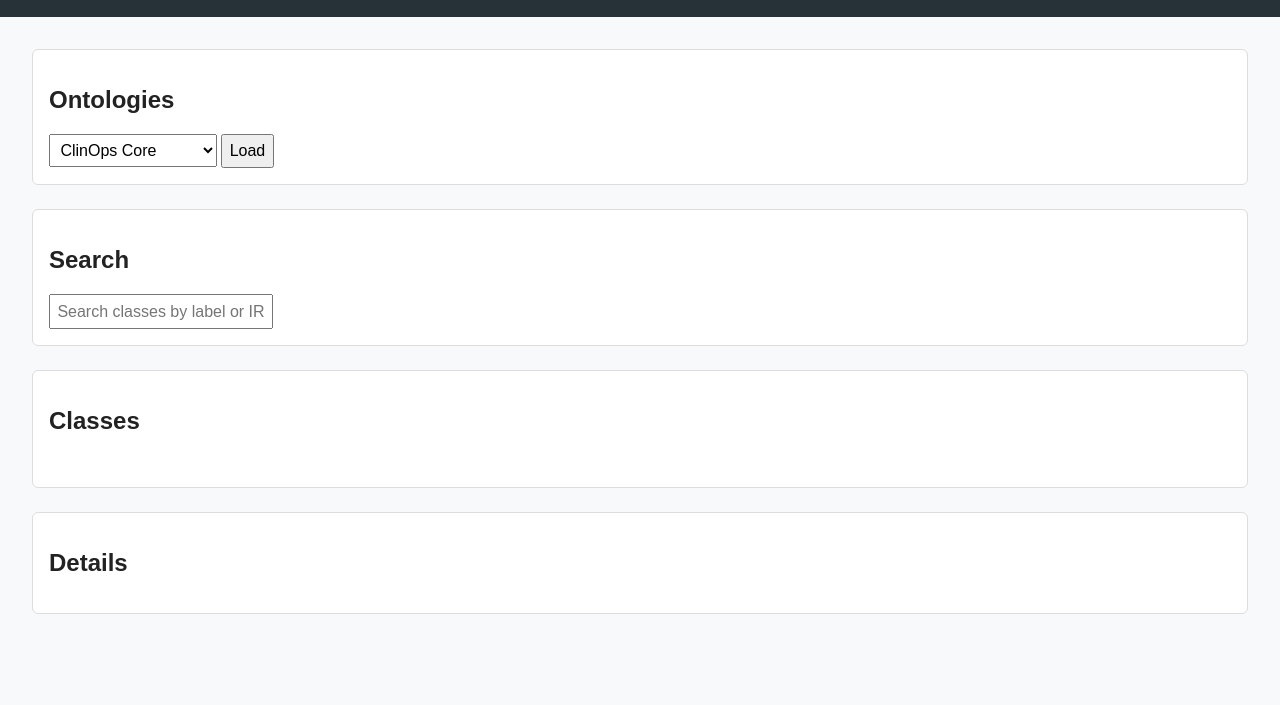
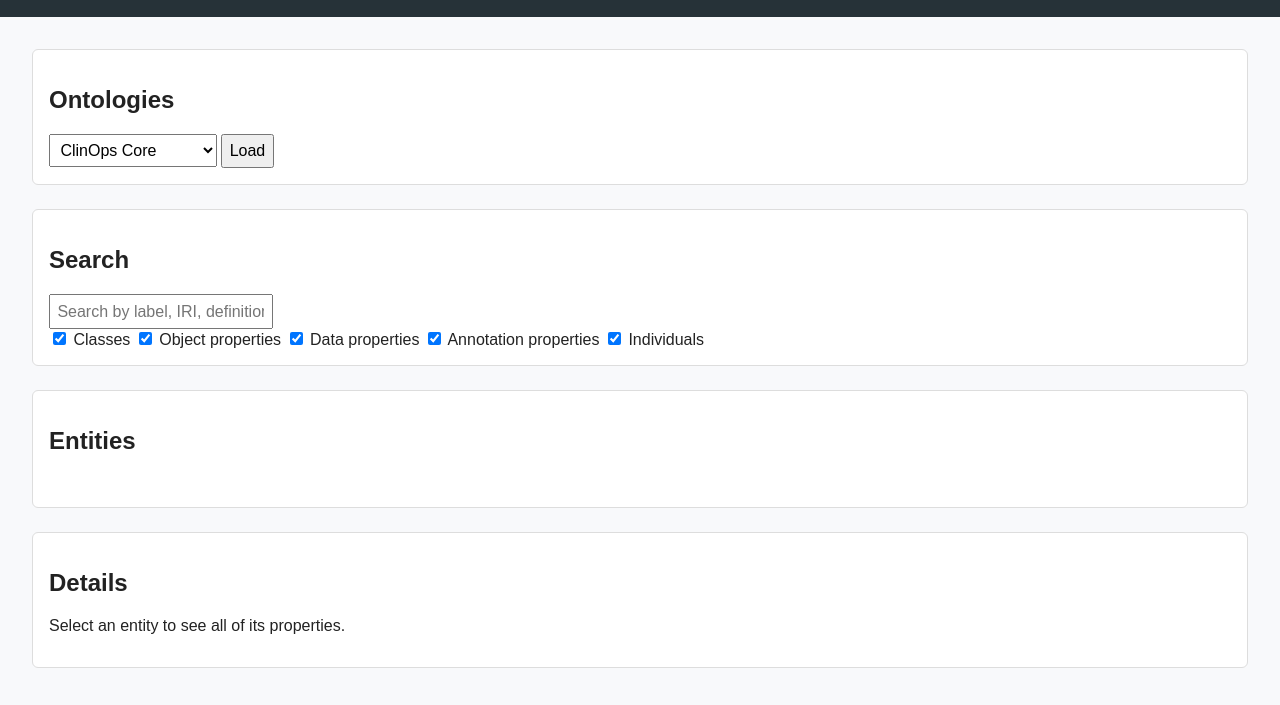
Before and after one commit to schaaar2/my-clinops-ontology-core, a plain HTML site: page index.html in a window 1280 px wide. Shown: the part 95-800 px from the top of the page. Drawn offline with Linux system fonts and the light colour scheme.

Commit message:
Update search input and section headings in index.html

```diff
--- a/index.html
+++ b/index.html
@@ -19,17 +19,26 @@
 
     <section>
       <h2>Search</h2>
-      <input id="searchBox" type="text" placeholder="Search classes by label or IRI">
+      <input id="searchBox" type="text" placeholder="Search by label, IRI, definition, or synonym">
+      <div class="filters">
+        <label><input type="checkbox" id="filter-classes" checked> Classes</label>
+        <label><input type="checkbox" id="filter-object-properties" checked> Object properties</label>
+        <label><input type="checkbox" id="filter-data-properties" checked> Data properties</label>
+        <label><input type="checkbox" id="filter-annotation-properties" checked> Annotation properties</label>
+        <label><input type="checkbox" id="filter-individuals" checked> Individuals</label>
+      </div>
     </section>
 
     <section>
-      <h2>Classes</h2>
+      <h2>Entities</h2>
       <ul id="classList"></ul>
     </section>
 
     <section>
       <h2>Details</h2>
-      <div id="details"></div>
+      <div id="details">
+        <p class="muted">Select an entity to see all of its properties.</p>
+      </div>
     </section>
   </main>
 
```
